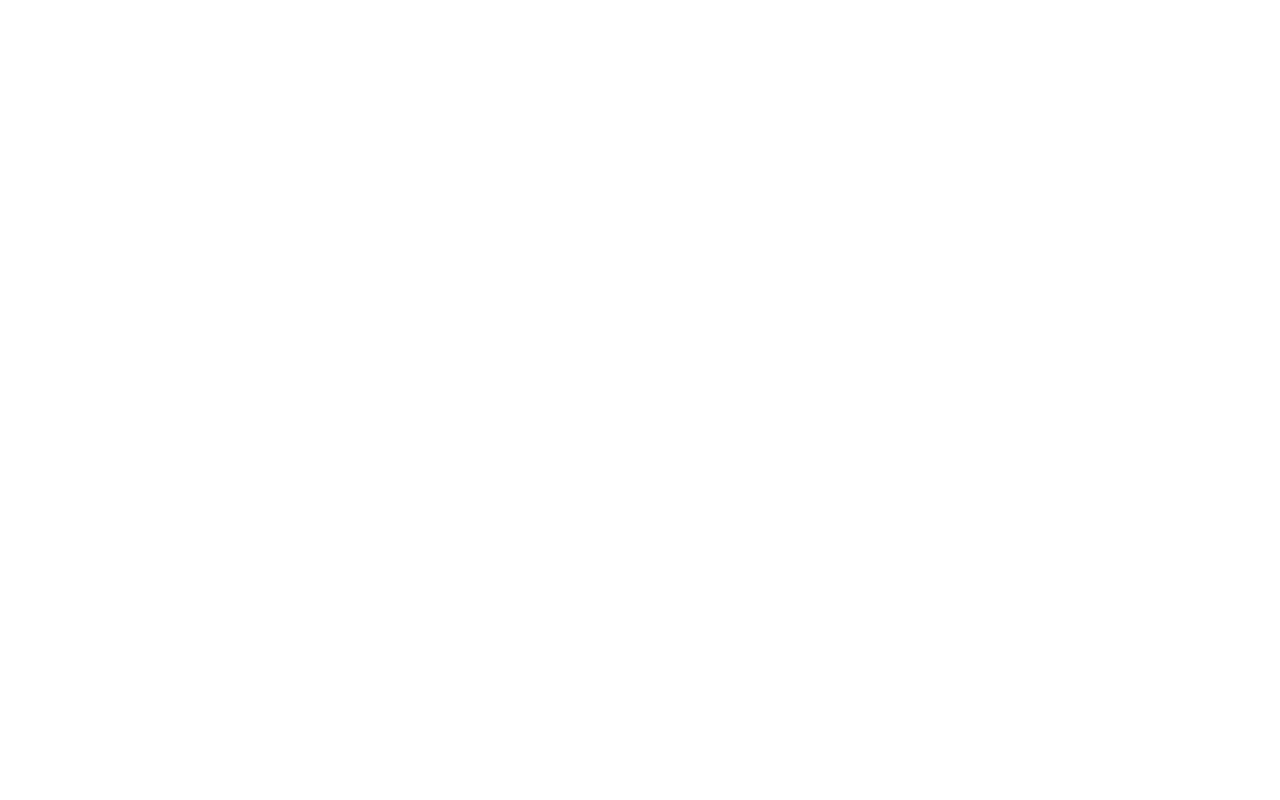
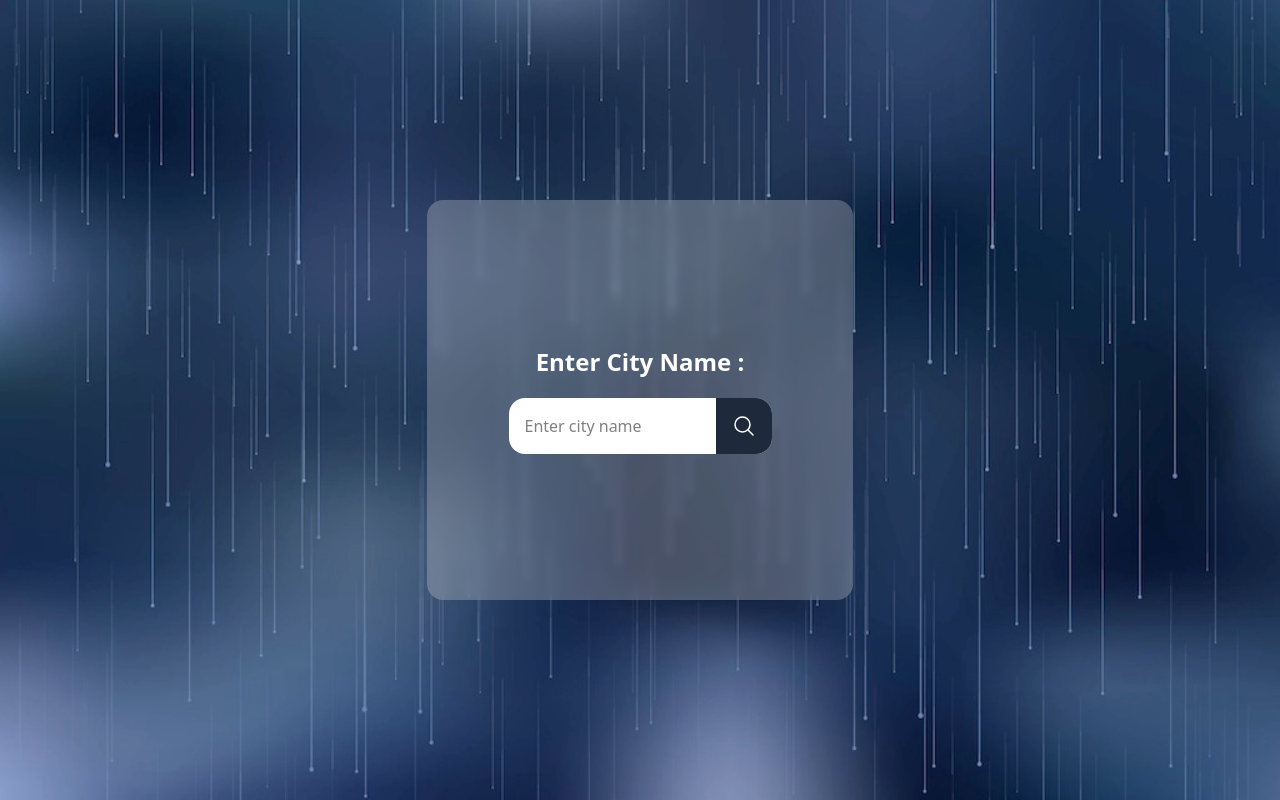
Before and after one commit to cassio707/Weather-App, a website: page public/index.html in a window 1280 px wide. Drawn offline with Linux system fonts and the light colour scheme.

Commit message:
deploy elemnt in index.html

```diff
--- a/public/index.html
+++ b/public/index.html
@@ -6,7 +6,23 @@
     <title>Document</title>
     <link rel="stylesheet" href="style/main.css">
 </head>
-<body class="bg-zinc-300">
-
+<body class="w-full h-screen flex items-center justify-center">
+    <!--contet area-->
+    <main class="bg-zinc-300/30 text-white w-1/3 mx-auto h-1/2 rounded-2xl backdrop-blur-sm p-4 flex flex-col items-center justify-center gap-y-5">
+        <!--Title-->
+        <h1 class="text-2xl font-bold">Enter City Name :</h1>
+        <!--Serach Area-->
+        <div class="flex relative">
+            <!--search input-->
+            <input type="text" class="p-4 rounded-2xl text-black/80 placeholder:text-black/50 focus:outline-dotted outline-white" placeholder="Enter city name">
+            <!--button-->
+            <button class="absolute right-0 bottom-0 bg-slate-800 text-white p-4 rounded-r-2xl">
+                <!--icon-->
+                <svg xmlns="http://www.w3.org/2000/svg" fill="none" viewBox="0 0 24 24" stroke-width="1.5" stroke="currentColor" class="w-6 h-6">
+                    <path stroke-linecap="round" stroke-linejoin="round" d="m21 21-5.197-5.197m0 0A7.5 7.5 0 1 0 5.196 5.196a7.5 7.5 0 0 0 10.607 10.607Z" />
+                  </svg>
+            </button>
+        </div>
+    </main>
 </body>
 </html>
```
Also changed, not shown: public/style/main.css.
